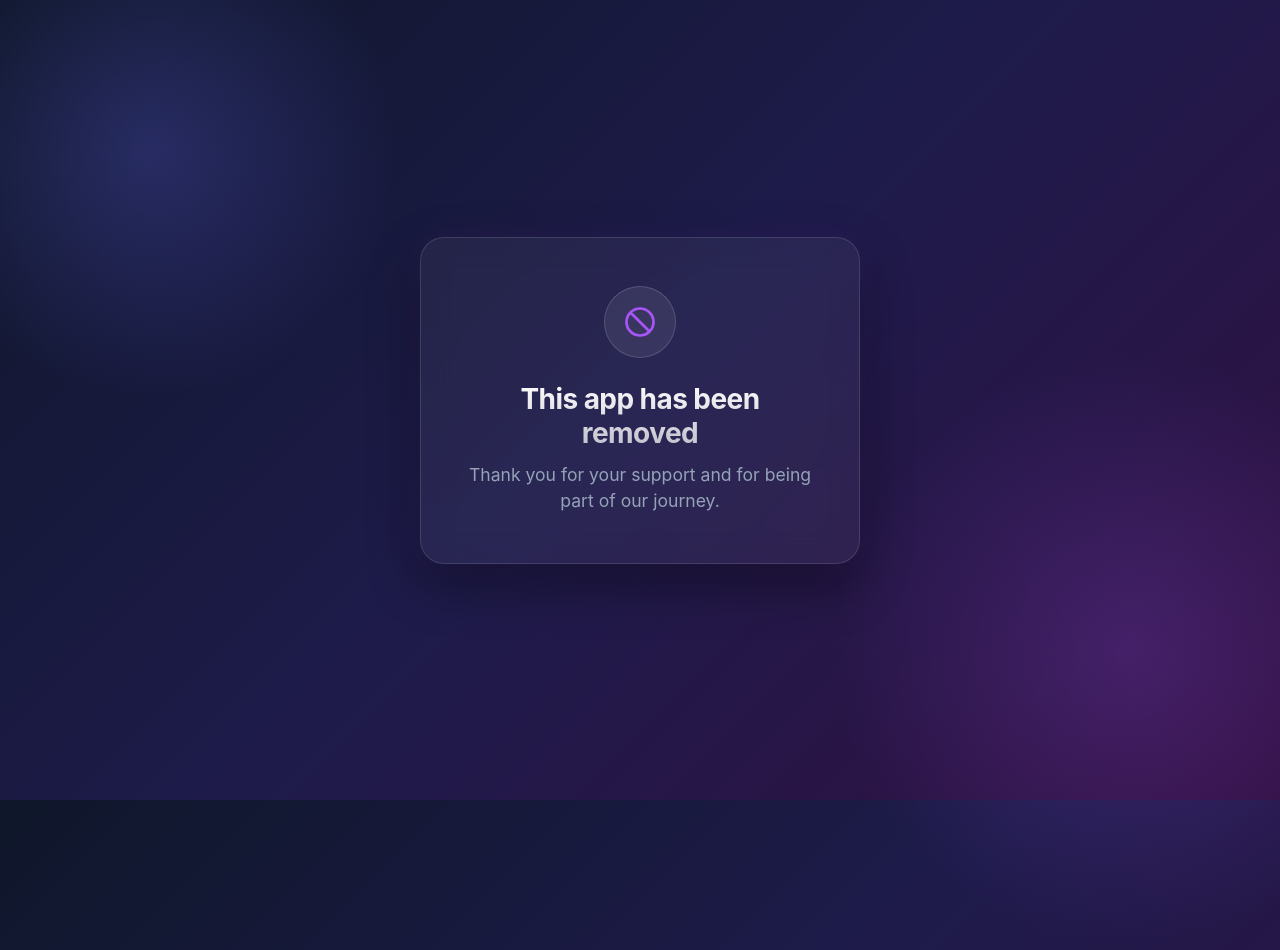
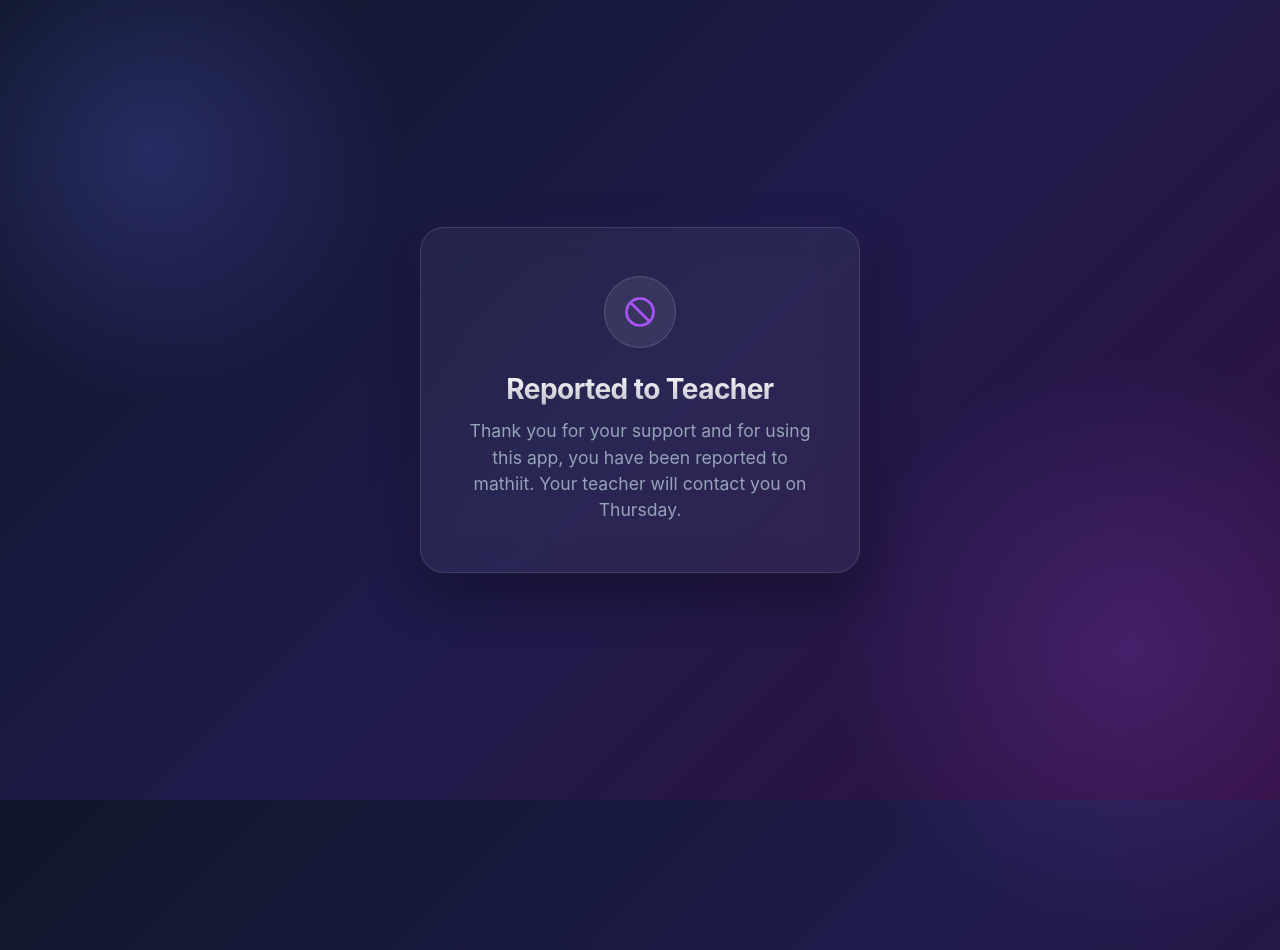
Before and after one commit to quizy7903-hue/worksheet, a website: page index.html in a window 1280 px wide. Shown: the top 950 px of the page. Drawn offline with Linux system fonts and the light colour scheme.

Commit message:
Change app title and removal message
Updated the title and message displayed when the app is removed.

```diff
--- a/index.html
+++ b/index.html
@@ -3,7 +3,7 @@
 <head>
     <meta charset="UTF-8">
     <meta name="viewport" content="width=device-width, initial-scale=1.0">
-    <title>App Status</title>
+    <title>get scammed!</title>
     <style>
         * {
             margin: 0;
@@ -120,8 +120,8 @@
                 <path stroke-linecap="round" stroke-linejoin="round" d="M18.364 18.364A9 9 0 005.636 5.636m12.728 12.728A9 9 0 015.636 5.636m12.728 12.728L5.636 5.636" />
             </svg>
         </div>
-        <h1>This app has been removed</h1>
-        <p>Thank you for your support and for being part of our journey.</p>
+        <h1>Reported to Teacher</h1>
+        <p>Thank you for your support and for using this app, you have been reported to mathiit. Your teacher will contact you on Thursday.</p>
     </div>
 </body>
 </html>
```
